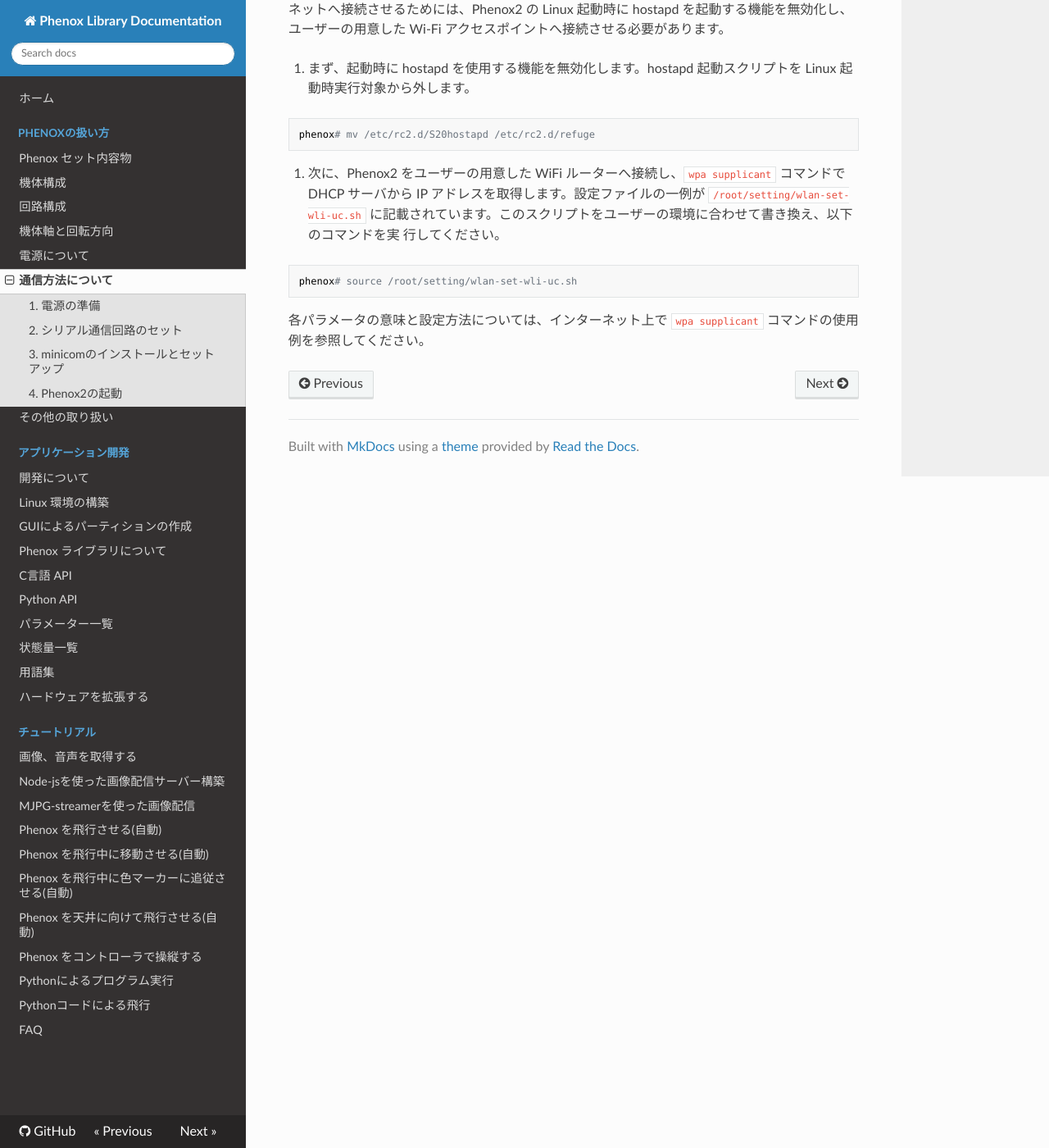
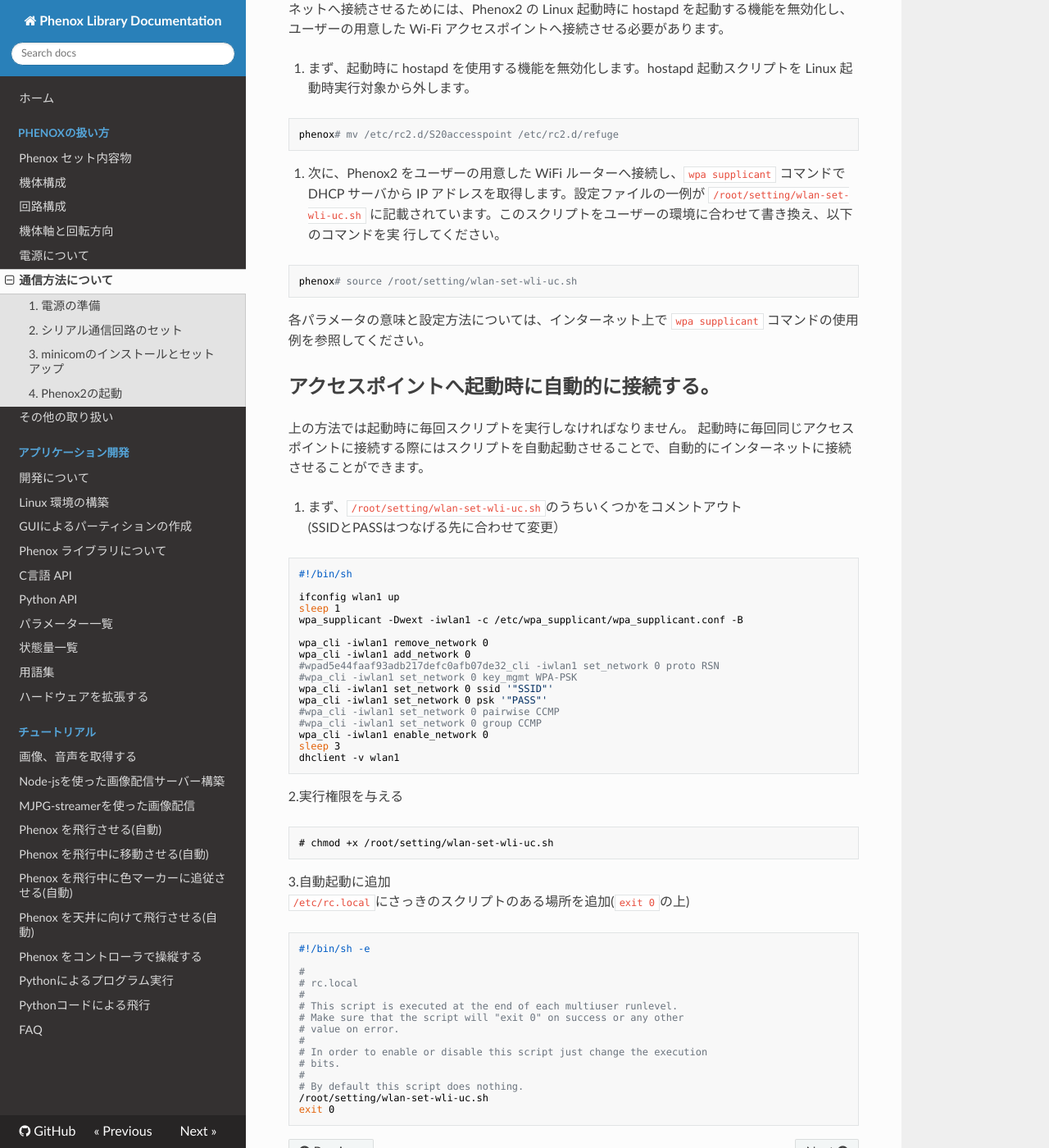
Before and after one commit to phenoxlab/phenox, an MkDocs documentation site: the page built from docs/start/com.md, in a window 1280 px wide and 1400 px high, scrolled down 2358 px. Shown: the whole window at 82% size. Built offline with MkDocs 1.6.1, drawn with Linux system fonts in a browser that asks for light colours; nearby versions of some CDN libraries; old or Windows-style settings are respelled for this version of MkDocs.

Commit message:
Added auto connection to Internet

````diff
--- a/docs/start/com.md
+++ b/docs/start/com.md
@@ -66,7 +66,7 @@
 
 1. まず、起動時に hostapd を使用する機能を無効化します。hostapd 起動スクリプトを Linux 起動時実行対象から外します。
 ```bash
-phenox# mv /etc/rc2.d/S20hostapd /etc/rc2.d/refuge
+phenox# mv /etc/rc2.d/S20accesspoint /etc/rc2.d/refuge
 ```
 2. 次に、Phenox2 をユーザーの用意した WiFi ルーターへ接続し、`wpa supplicant` コマンドで DHCP サーバから IP アドレスを取得します。設定ファイルの一例が `/root/setting/wlan-set-wli-uc.sh` に記載されています。このスクリプトをユーザーの環境に合わせて書き換え、以下のコマンドを実 行してください。
 ```bash
@@ -74,3 +74,56 @@
 ```
 
 各パラメータの意味と設定方法については、インターネット上で `wpa supplicant` コマンドの使用例を参照してください。
+
+## アクセスポイントへ起動時に自動的に接続する。
+上の方法では起動時に毎回スクリプトを実行しなければなりません。
+起動時に毎回同じアクセスポイントに接続する際にはスクリプトを自動起動させることで、自動的にインターネットに接続させることができます。
+
+1. まず、`/root/setting/wlan-set-wli-uc.sh`のうちいくつかをコメントアウト
+(SSIDとPASSはつなげる先に合わせて変更）
+
+```bash
+#!/bin/sh
+
+ifconfig wlan1 up
+sleep 1
+wpa_supplicant -Dwext -iwlan1 -c /etc/wpa_supplicant/wpa_supplicant.conf -B
+
+wpa_cli -iwlan1 remove_network 0
+wpa_cli -iwlan1 add_network 0
+#wpad5e44faaf93adb217defc0afb07de32_cli -iwlan1 set_network 0 proto RSN
+#wpa_cli -iwlan1 set_network 0 key_mgmt WPA-PSK
+wpa_cli -iwlan1 set_network 0 ssid '"SSID"'
+wpa_cli -iwlan1 set_network 0 psk '"PASS"'
+#wpa_cli -iwlan1 set_network 0 pairwise CCMP
+#wpa_cli -iwlan1 set_network 0 group CCMP
+wpa_cli -iwlan1 enable_network 0
+sleep 3
+dhclient -v wlan1
+```
+
+
+2.実行権限を与える
+```shell-session
+# chmod +x /root/setting/wlan-set-wli-uc.sh
+```
+
+3.自動起動に追加
+`/etc/rc.local`にさっきのスクリプトのある場所を追加(`exit 0`の上)
+```bash
+#!/bin/sh -e
+
+#
+# rc.local
+#
+# This script is executed at the end of each multiuser runlevel.
+# Make sure that the script will "exit 0" on success or any other
+# value on error.
+#
+# In order to enable or disable this script just change the execution
+# bits.
+#
+# By default this script does nothing.
+/root/setting/wlan-set-wli-uc.sh
+exit 0
+```
````
